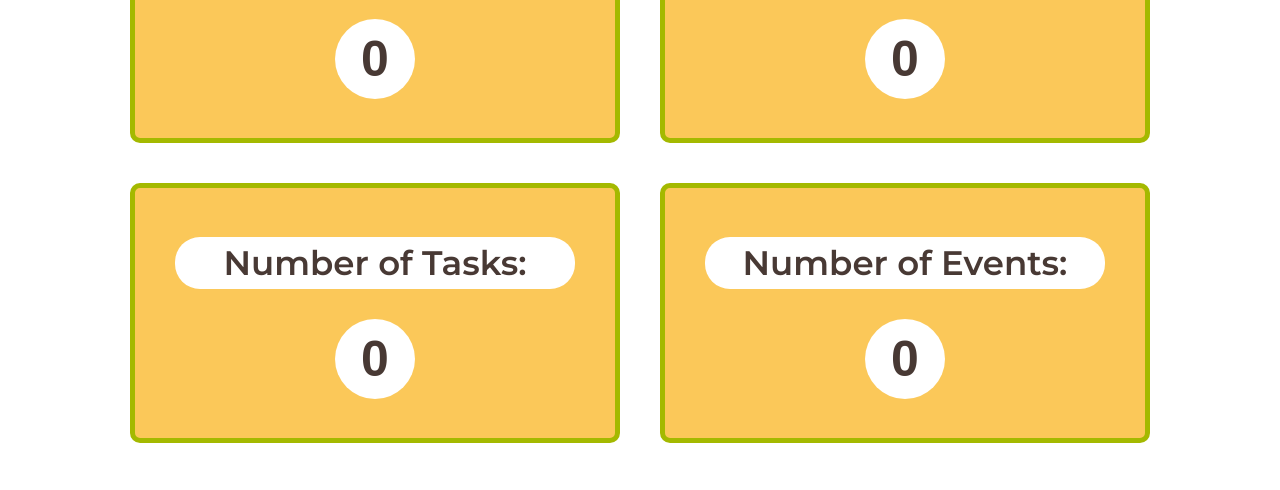
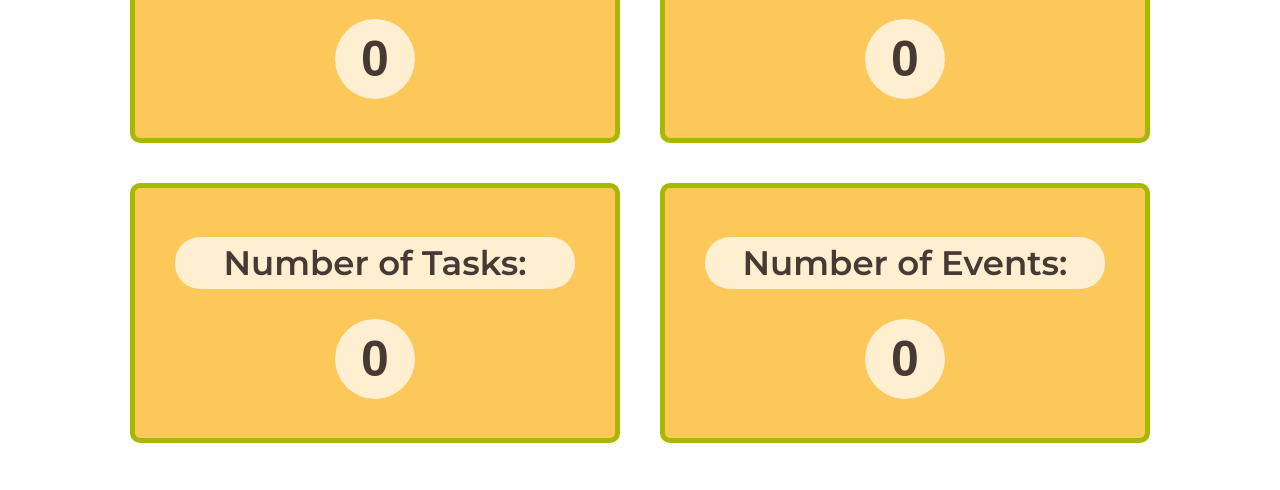
Before and after one commit to nss-day-cohort-51/nutshell-ghoul-diggers, a React app: page / in a window 1280 px wide. Shown: the part 522-1012 px from the top of the page. Built offline with nearby package versions, Linux system fonts and the light colour scheme; no server answers; sample sign-in values are in the browser's storage; a web font is replaced by a local one.

Commit message:
updated dashboard colors

```diff
--- a/src/Dashboard.js
+++ b/src/Dashboard.js
@@ -16,7 +16,6 @@ export const Dashboard = () => {
   const [ loggedUserId, setLoggedUserId ] =  useState(0);
 
   const userId = sessionStorage.getItem("nutshell_user");
-  console.log("UserId is ", userId)
 
   const showArticlesDash = () => {
     ArticleManager.getAllArticles()
--- a/src/components/ApplicationViews.js
+++ b/src/components/ApplicationViews.js
@@ -23,7 +23,6 @@ export const ApplicationViews = () => {
   const [friends, changeFriend] = useState([]);
 
   const getMessages = () => {
-    console.log("getMessages")
     getPublicMessages().then((message) => setPublicMessages(message));
   };
 
--- a/src/components/PublicMessages/publicMessageManager.js
+++ b/src/components/PublicMessages/publicMessageManager.js
@@ -12,8 +12,6 @@ export const getMessageById = (messageInput) => {
 
 //GET MESSAGES
 export const getPublicMessages = () => {
-  const savedInfo = fetch(`${api}/messages?_sort=timestamp&_order=desc&_expand=user`).then((response) => response.json());
-  console.log("savedInfo is ", savedInfo)
   return fetch(`${api}/messages?_sort=timestamp&_order=desc&_expand=user`).then((response) => response.json());
 };
 
--- a/src/components/events/EventList.js
+++ b/src/components/events/EventList.js
@@ -51,7 +51,6 @@ export const EventList = () => {
   const showFirstUpcomingEvent = () => {
     const copyOfFutureEvents = [...futureEvents]
     const firstEventObj = copyOfFutureEvents.shift()
-    console.log("firstEventObj is saved as ", firstEventObj)
     setFirstUpcomingEvent(firstEventObj)
   }
 
--- a/src/index.css
+++ b/src/index.css
@@ -90,7 +90,7 @@ code {
 
 .category {
   text-align: center;
-  background-color: white;
+  background-color: rgba(255, 255, 255, 0.722);
   border-radius: 25px;
   font-weight: 600;
   padding: 5px;
@@ -103,7 +103,7 @@ code {
   font-family: "Poppins", sans-serif;
   font-size: 50px;
   font-weight: 600;
-  background-color: white;
+  background-color: rgba(255, 255, 255, 0.722);
   width: 80px;
   height: 80px;
   margin: 30px auto 0px;
```
